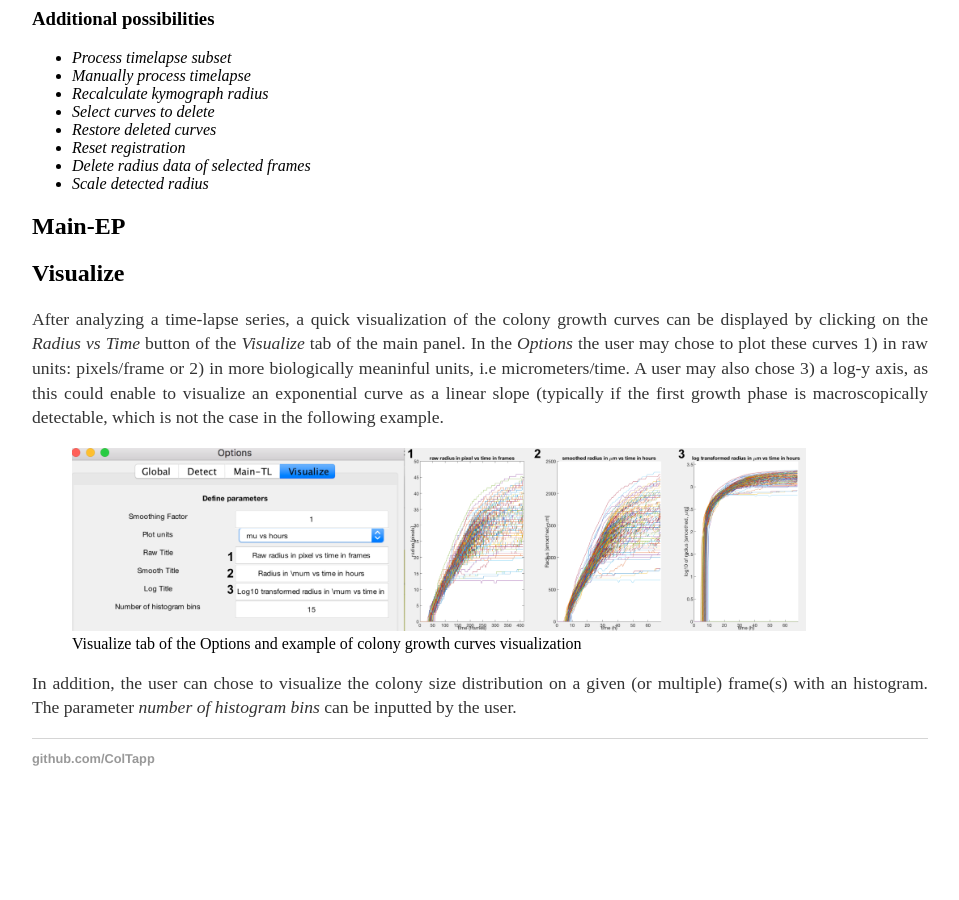
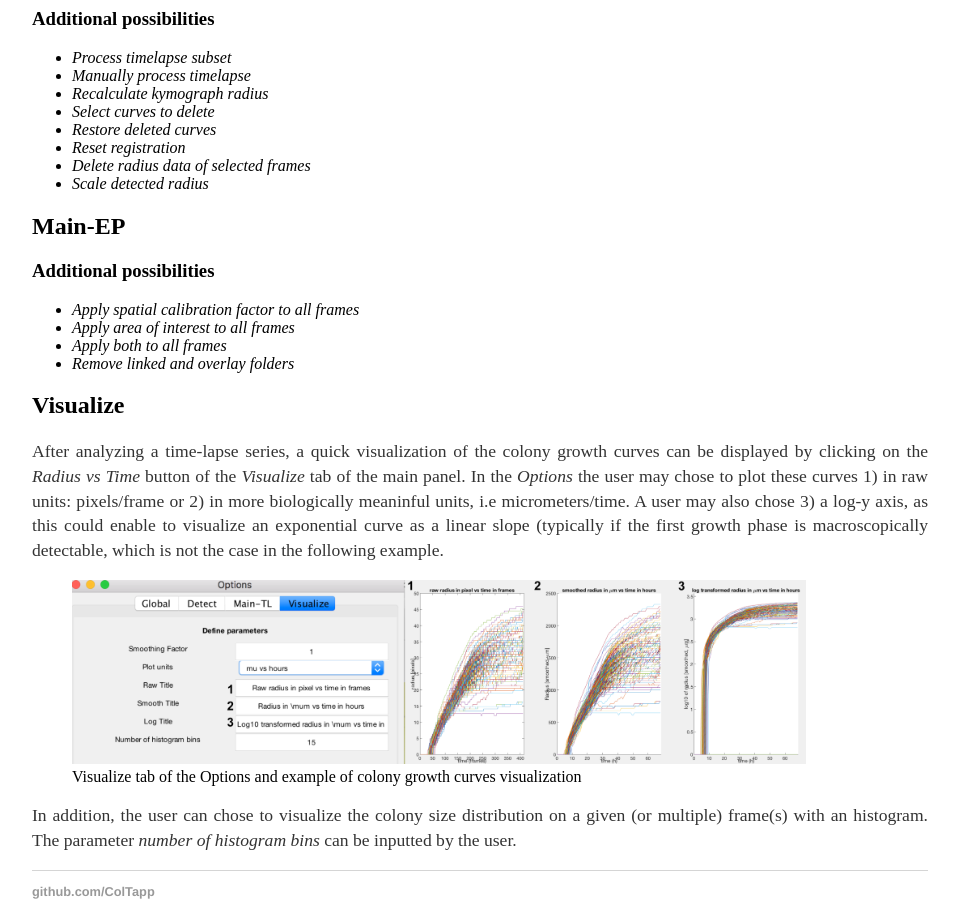
Before and after one commit to ColTapp/ColTapp.github.io, a Jekyll site: the page built from options.md, in a window 1280 px wide and 900 px high, scrolled down 3246 px. Shown: the whole window, without its empty margins (160-1119 px from the left). Built offline with Jekyll 4.4.1, drawn with Linux system fonts in a browser that asks for light colours; before the commit the page ends 4072 px from its top, so only the background shows below that.

Commit message:
Update options.md

```diff
--- a/options.md
+++ b/options.md
@@ -77,6 +77,11 @@ ColTapp allows to group colonies into [lists](https://coltapp.github.io/detect.h
 - _Scale detected radius_
 
 ## Main-EP
+### Additional possibilities
+- _Apply spatial calibration factor to all frames_
+- _Apply area of interest to all frames_
+- _Apply both to all frames_
+- _Remove linked and overlay folders_
 
 ## Visualize
 
```
